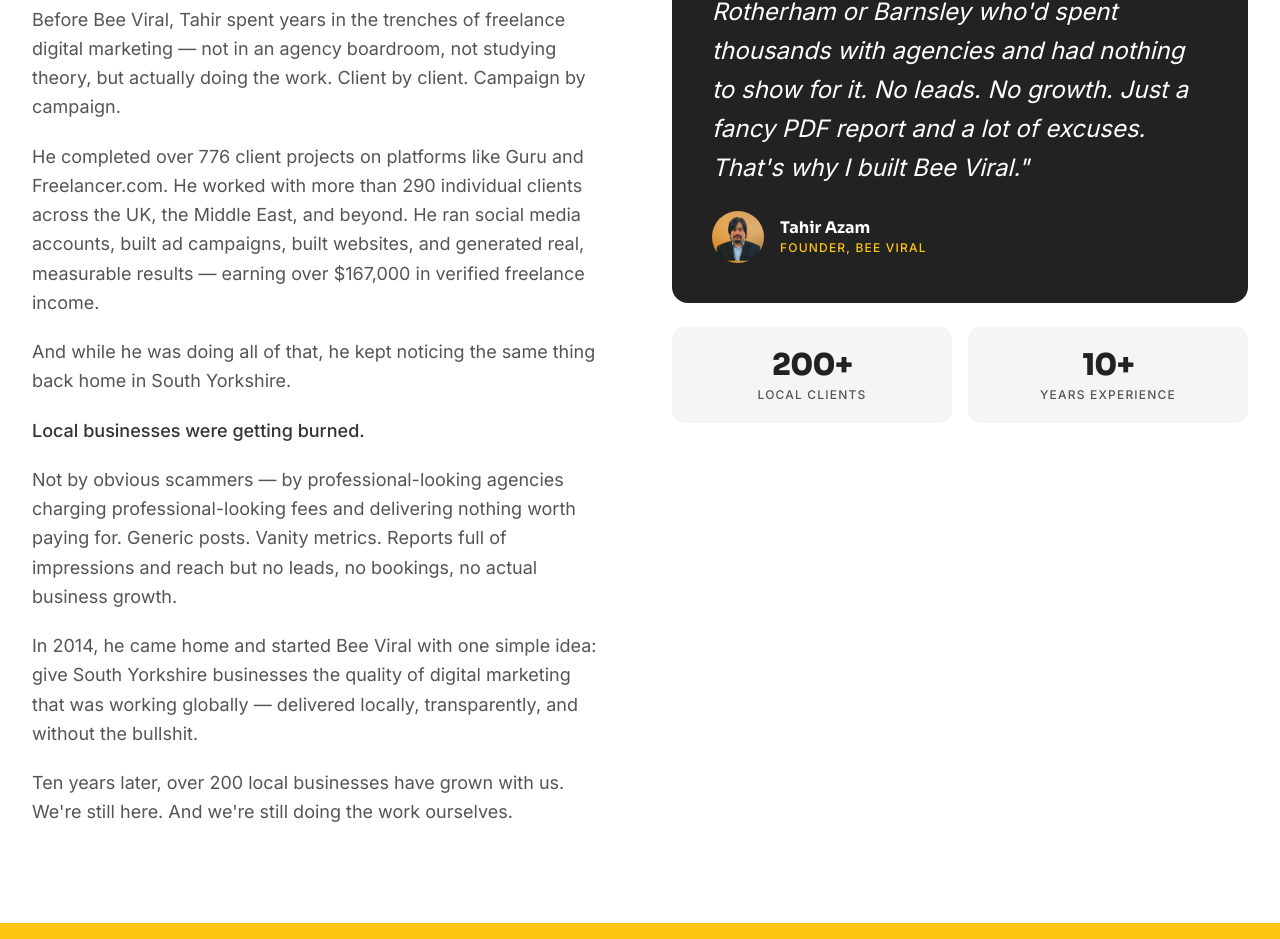
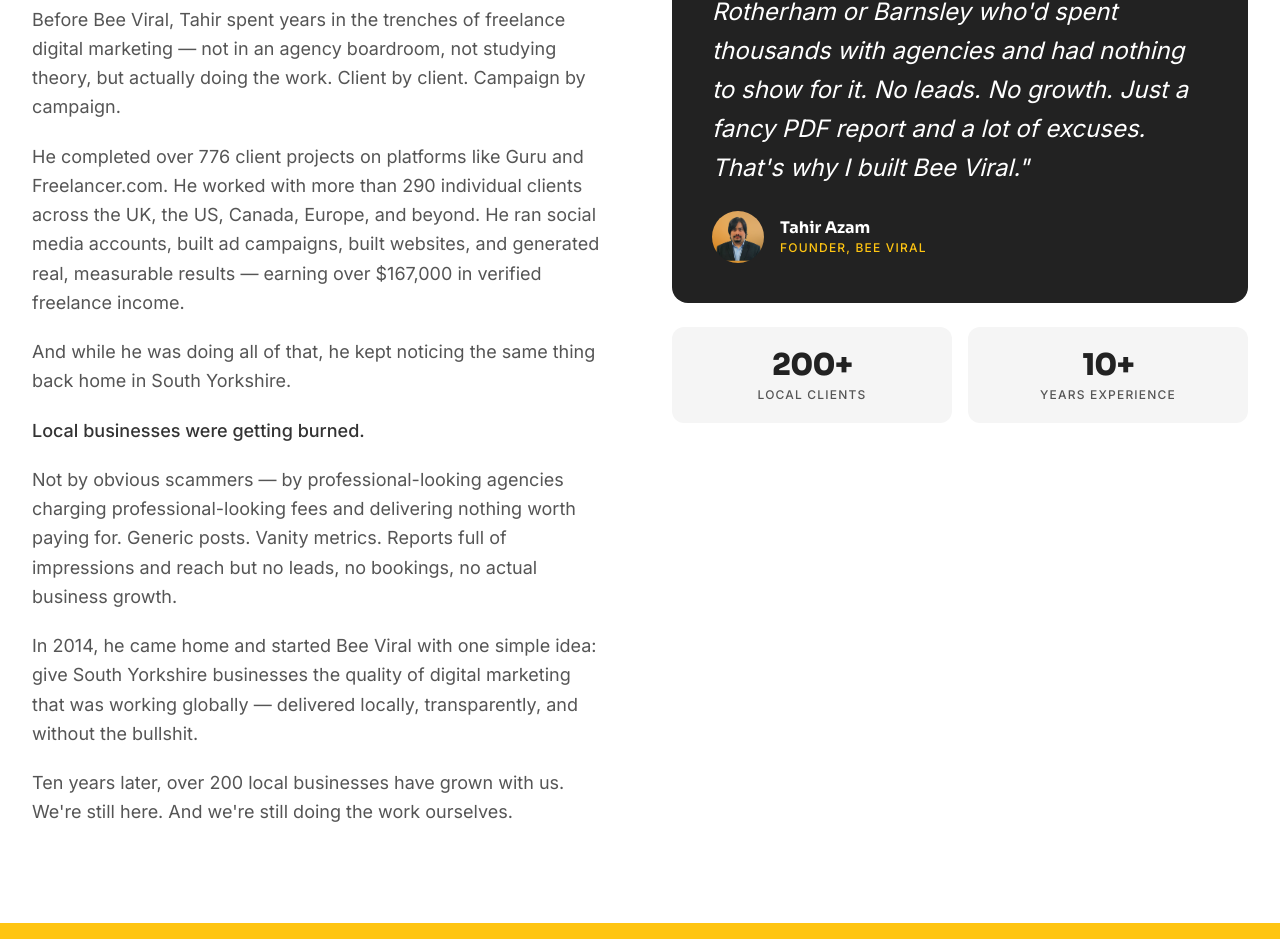
Before and after one commit to beeviral47-ship-it/beeviral-site, a Next.js app: page /about in a window 1280 px wide. Shown: the part 1131-2070 px from the top of the page. Built offline with nearby package versions, Linux system fonts and the light colour scheme; no server answers.

Commit message:
Fix client geography copy on About page
Replace 'Middle East' with 'US, Canada, Europe' in the origin story section.

Co-Authored-By: Claude Sonnet 4.6 <noreply@anthropic.com>

```diff
--- a/src/app/about/AboutContent.tsx
+++ b/src/app/about/AboutContent.tsx
@@ -183,7 +183,7 @@ export default function AboutContent() {
                   Before Bee Viral, Tahir spent years in the trenches of freelance digital marketing — not in an agency boardroom, not studying theory, but actually doing the work. Client by client. Campaign by campaign.
                 </p>
                 <p>
-                  He completed over 776 client projects on platforms like Guru and Freelancer.com. He worked with more than 290 individual clients across the UK, the Middle East, and beyond. He ran social media accounts, built ad campaigns, built websites, and generated real, measurable results — earning over $167,000 in verified freelance income.
+                  He completed over 776 client projects on platforms like Guru and Freelancer.com. He worked with more than 290 individual clients across the UK, the US, Canada, Europe, and beyond. He ran social media accounts, built ad campaigns, built websites, and generated real, measurable results — earning over $167,000 in verified freelance income.
                 </p>
                 <p>
                   And while he was doing all of that, he kept noticing the same thing back home in South Yorkshire.
```
